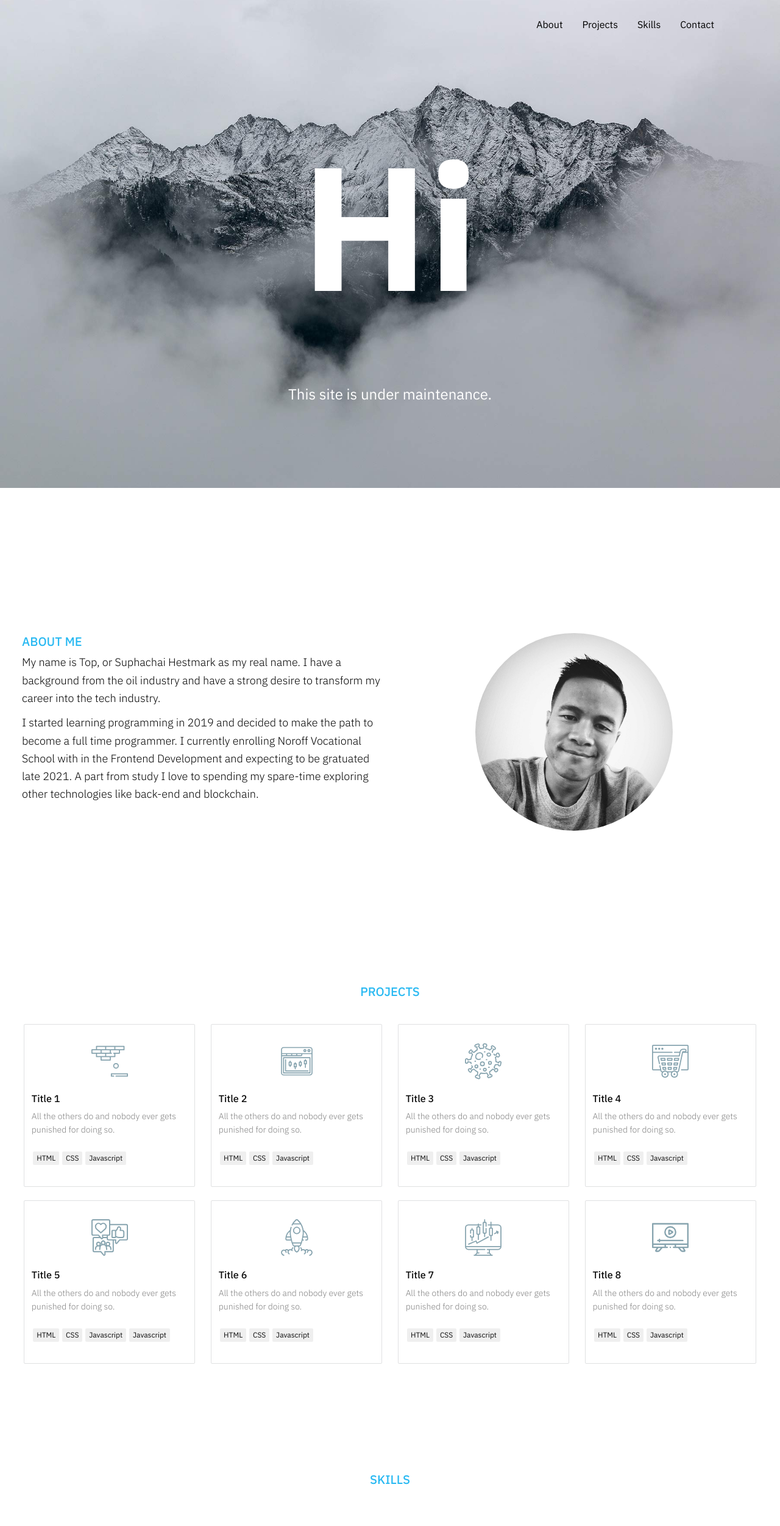
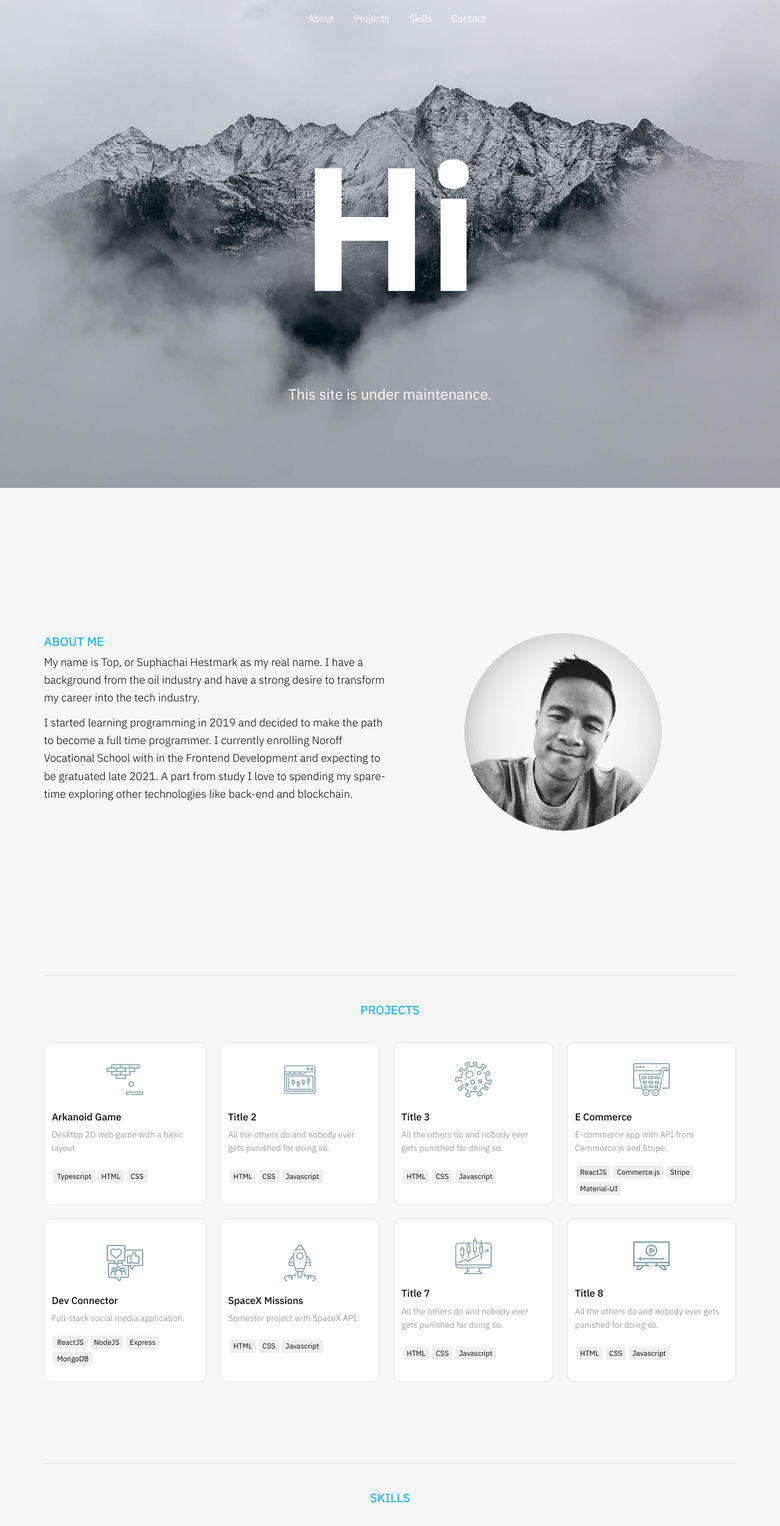
Before and after one commit to topphestmark/portfolio1, a React (Create React App) app: page / in a window 1280 px wide. Shown: the top 2502 px of the page at 61% size. Built offline with nearby package versions, Linux system fonts and the light colour scheme.

Commit message:
New BG color and layout UI

```diff
--- a/src/components/Navbar/index.js
+++ b/src/components/Navbar/index.js
@@ -35,7 +35,7 @@ const Navbar = ({ toggleHamburger }) => {
               duration={200}
               spy={true}
               exact="true"
-              offset={-80}
+              offset={-60}
             >
               About
             </NavLinks>
@@ -47,7 +47,7 @@ const Navbar = ({ toggleHamburger }) => {
               duration={200}
               spy={true}
               exact="true"
-              offset={-80}
+              offset={-60}
             >
               Projects
             </NavLinks>
@@ -59,7 +59,7 @@ const Navbar = ({ toggleHamburger }) => {
               duration={200}
               spy={true}
               exact="true"
-              offset={-80}
+              offset={-60}
             >
               Skills
             </NavLinks>
@@ -71,7 +71,7 @@ const Navbar = ({ toggleHamburger }) => {
               duration={200}
               spy={true}
               exact="true"
-              offset={-80}
+              offset={-60}
             >
               Contact
             </NavLinks>
--- a/src/components/Navbar/navbar.js
+++ b/src/components/Navbar/navbar.js
@@ -6,10 +6,12 @@ export const Nav = styled.nav`
   background: ${({ scrollNav }) =>
     scrollNav ? theme.colors.light1 : "transparent"};
   border-bottom: ${({ scrollNav }) =>
-    scrollNav ? "1px solid " + theme.colors.border : "transparent"};
+    scrollNav ? "1px solid " + theme.colors.border : "none"};
+  color: ${({ scrollNav }) =>
+    scrollNav ? theme.colors.dark : theme.colors.light1};
 
-  height: 80px;
-  margin-top: -80px;
+  height: 60px;
+  margin-top: -60px;
   display: flex;
   justify-content: center;
   font-size: 1rem;
@@ -24,10 +26,10 @@ export const Nav = styled.nav`
 
 export const NavbarContainer = styled.div`
   display: flex;
-  justify-content: flex-end;
-  height: 80px;
+  justify-content: center;
+  height: 60px;
   width: 100%;
-  padding: 0 24px;
+  padding: 0 20px;
   max-width: 1100px;
   z-index: 1;
 `;
@@ -38,8 +40,8 @@ export const HamburgerMenu = styled.div`
   @media screen and (max-width: 768px) {
     display: block;
     position: absolute;
-    top: 0;
-    right: 0;
+    top: -17px;
+    right: -15px;
     transform: translate(-100%, 60%);
     font-size: 1.8rem;
     cursor: pointer;
@@ -59,7 +61,7 @@ export const NavMenu = styled.ul`
 `;
 
 export const NavItem = styled.li`
-  height: 80px;
+  height: 60px;
 `;
 
 export const NavLinks = styled(LinkScroll)`
--- a/src/components/Sidebar/sidebar.js
+++ b/src/components/Sidebar/sidebar.js
@@ -19,8 +19,8 @@ export const SidebarContainer = styled.aside`
 
 export const CloseIcon = styled(FaTimes)`
   position: absolute;
-  top: 0.5em;
-  right: 0.1em;
+  top: -0.09em;
+  right: -0.3em;
   color: #fff;
 `;
 
--- a/src/pages/About/About.js
+++ b/src/pages/About/About.js
@@ -2,9 +2,11 @@ import styled from "styled-components/macro";
 
 export const Section = styled.section`
   min-height: 100vh;
+  max-width: 1400px;
   display: flex;
   justify-content: center;
   align-items: center;
+  border-bottom: 1px solid ${(props) => props.theme.colors.border};
 
   @media screen and (max-width: 768px) {
     flex-direction: column-reverse;
--- a/src/pages/Contact/contact.js
+++ b/src/pages/Contact/contact.js
@@ -2,9 +2,10 @@ import styled from "styled-components/macro";
 
 export const Section = styled.section`
   min-height: 100vh;
+  max-width: 1400px;
 
   h2 {
-    padding-top: 0.5em;
+    padding-top: 2em;
     font-size: 1.25rem;
     font-weight: 500;
     text-align: center;
--- a/src/pages/Projects/data.js
+++ b/src/pages/Projects/data.js
@@ -11,11 +11,10 @@ export const projects = [
   {
     id: "1",
     icon: arkanoid,
-    title: "Title 1",
-    description:
-      "All the others do and nobody ever gets punished for doing so.",
-    stack: ["HTML", "CSS", "Javascript"],
-    link: "/",
+    title: "Arkanoid Game",
+    description: "Desktop 2D web game with a basic layout.",
+    stack: ["Typescript", "HTML", "CSS"],
+    link: "https://arkanoid-game-2d.netlify.app/",
   },
   {
     id: "2",
@@ -38,29 +37,26 @@ export const projects = [
   {
     id: "4",
     icon: shopping,
-    title: "Title 4",
-    description:
-      "All the others do and nobody ever gets punished for doing so.",
-    stack: ["HTML", "CSS", "Javascript"],
-    link: "/",
+    title: "E Commerce",
+    description: "E-commerce app with API from Commerce.js and Stripe.",
+    stack: ["ReactJS", "Commerce.js", "Stripe", "Material-UI"],
+    link: "https://e-shop-dbc41.web.app/",
   },
   {
     id: "5",
     icon: social_media,
-    title: "Title 5",
-    description:
-      "All the others do and nobody ever gets punished for doing so.",
-    stack: ["HTML", "CSS", "Javascript", "Javascript"],
-    link: "/",
+    title: "Dev Connector",
+    description: "Full-stack social media application.",
+    stack: ["ReactJS", "NodeJS", "Express", "MongoDB"],
+    link: "https://dev-connector-vs-555.herokuapp.com/",
   },
   {
     id: "6",
     icon: startup,
-    title: "Title 6",
-    description:
-      "All the others do and nobody ever gets punished for doing so.",
+    title: "SpaceX Missions",
+    description: "Semester project with SpaceX API.",
     stack: ["HTML", "CSS", "Javascript"],
-    link: "/",
+    link: "https://topphestmark.github.io/spacex-missions/index.html",
   },
   {
     id: "7",
--- a/src/pages/Projects/index.jsx
+++ b/src/pages/Projects/index.jsx
@@ -17,7 +17,7 @@ const Projects = () => {
 
       <Wrapper>
         {projects.map((project) => (
-          <Card href={project.link} key={project.id}>
+          <Card href={project.link} target="_blank" key={project.id}>
             <Image src={project.icon} alt={project.title} />
             <Title> {project.title} </Title>
             <Description> {project.description} </Description>
--- a/src/pages/Projects/projects.js
+++ b/src/pages/Projects/projects.js
@@ -2,9 +2,15 @@ import styled from "styled-components/macro";
 
 export const Section = styled.section`
   min-height: 100vh;
+  width: 100%;
+  max-width: 1400px;
+  display: flex;
+  flex-direction: column;
+  align-items: center;
+  border-bottom: 1px solid ${(props) => props.theme.colors.border};
 
   h2 {
-    padding-top: 0.5em;
+    padding-top: 2em;
     font-size: 1.25rem;
     font-weight: 500;
     text-align: center;
@@ -13,19 +19,21 @@ export const Section = styled.section`
 `;
 
 export const Wrapper = styled.div`
+  width: 100%;
+  max-width: 1400px;
   display: grid;
-  grid-template-columns: repeat(4, 22vw);
+  grid-template-columns: repeat(4, auto);
   grid-template-rows: repeat(3, auto);
   justify-content: space-evenly;
   grid-gap: 1.25em;
   place-items: center;
   padding: 2em 0 4em 0;
 
-  @media screen and (max-width: 834px) {
+  @media screen and (max-width: 992px) {
     grid-template-columns: repeat(3, 30vw);
   }
 
-  @media screen and (max-width: 768px) {
+  @media screen and (max-width: 834px) {
     grid-template-columns: repeat(2, 45vw);
   }
 
@@ -35,13 +43,16 @@ export const Wrapper = styled.div`
 `;
 
 export const Card = styled.a`
+  width: 100%;
+  height: 100%;
   display: flex;
   flex-direction: column;
   justify-content: center;
   text-decoration: none;
+  background-color: ${(props) => props.theme.colors.light1};
   color: ${(props) => props.theme.colors.dark2};
-  border: 1.5px solid ${(props) => props.theme.colors.border};
-  border-radius: 2px;
+  border: 1.2px solid ${(props) => props.theme.colors.border};
+  border-radius: 12px;
   padding: 12px;
 
   img {
--- a/src/pages/Skills/skills.js
+++ b/src/pages/Skills/skills.js
@@ -2,9 +2,11 @@ import styled from "styled-components/macro";
 
 export const Section = styled.section`
   min-height: 100vh;
+  max-width: 1400px;
+  border-bottom: 1px solid ${(props) => props.theme.colors.border};
 
   h2 {
-    padding-top: 0.5em;
+    padding-top: 2em;
     font-size: 1.25rem;
     font-weight: 500;
     text-align: center;
--- a/src/pages/pages.js
+++ b/src/pages/pages.js
@@ -1,9 +1,15 @@
 import styled from "styled-components/macro";
 
-export const Container = styled.section`
-  margin: 0 2em;
+export const Container = styled.main`
+  margin: 0 1em;
+  display: grid;
+  justify-content: center;
 
-  @media screen and (max-width: 768px) {
-    margin: 0 1em;
+  @media screen and (min-width: 768px) {
+    margin: 0 2em;
+  }
+
+  @media screen and (min-width: 1280px) {
+    margin: 0 4em;
   }
 `;
--- a/src/shared/globalStyles.js
+++ b/src/shared/globalStyles.js
@@ -22,6 +22,7 @@ export const GlobalStyle = createGlobalStyle`
     line-height: 1.625;
     font-size: 1.125rem;
     max-width: 1920px;
+    background-color: ${(props) => props.theme.colors.lightgray};
 
     @media screen and (max-width: 768px) {
           font-size: 0.975rem;
--- a/src/shared/theme.js
+++ b/src/shared/theme.js
@@ -6,6 +6,7 @@ export default {
     dark2: "#0d0d0d",
     light1: "#fff",
     border: "#e0e1e2",
+    lightgray: "#f7f7f8",
   },
   slideTop: {
     firstAnimation:
```
Also changed, not shown: 1 other file (tests, documents, lock files or other folders).
